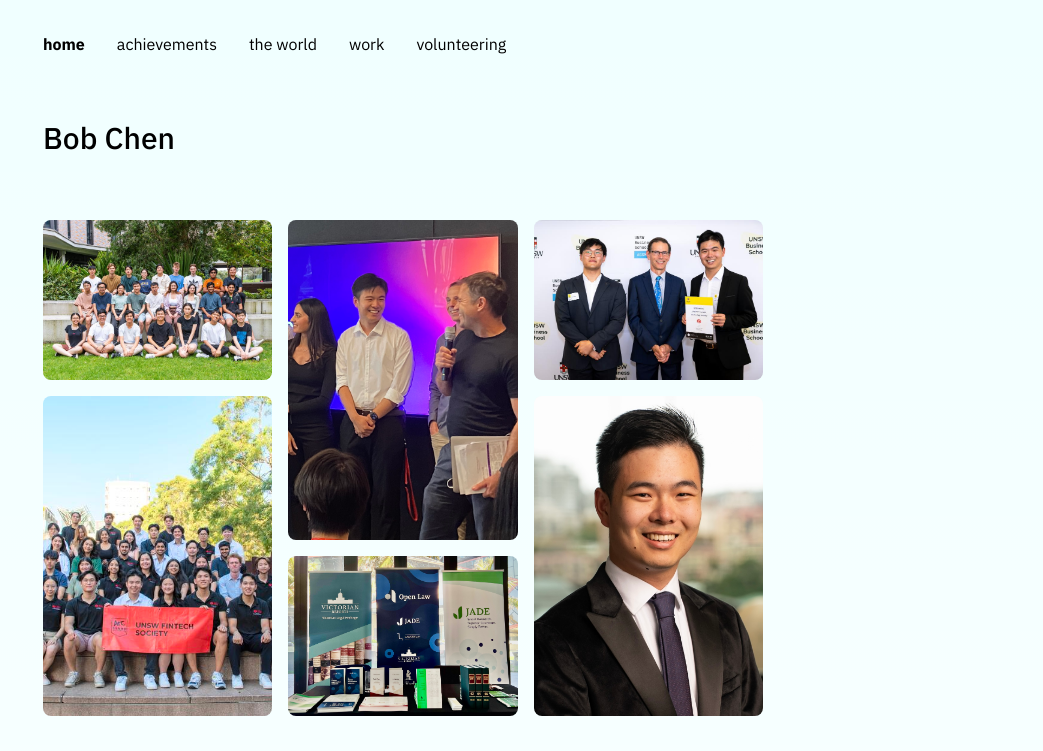
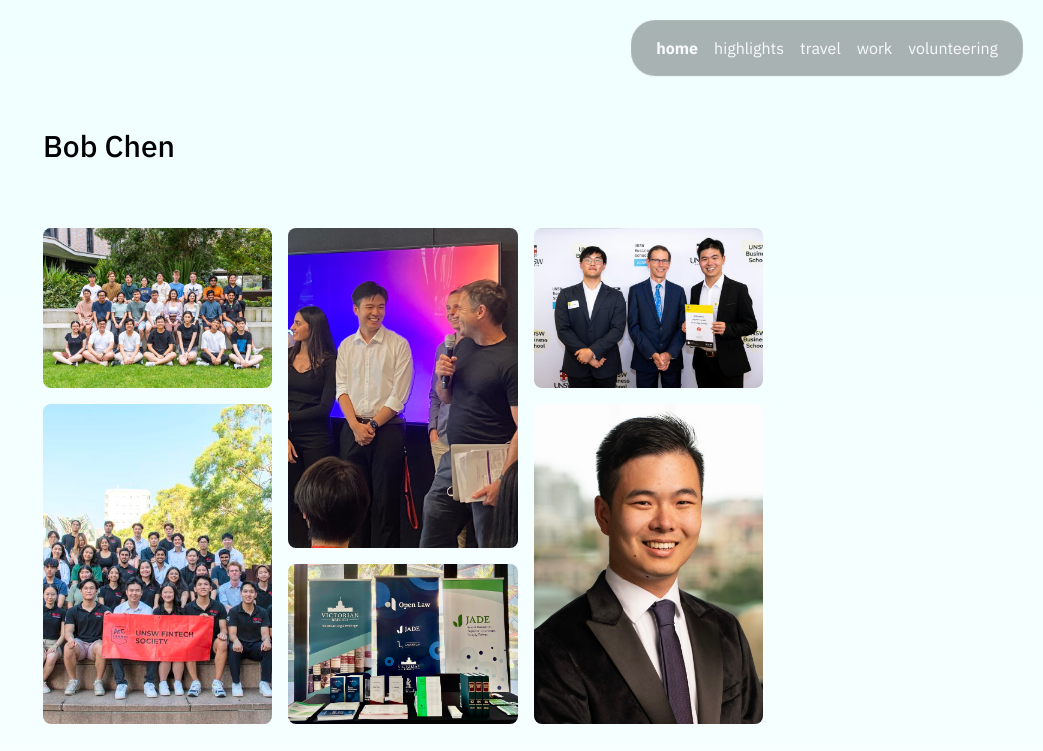
Before and after one commit to 3bobchen/point-clare, a Next.js app: page / in a window 1280 px wide. Shown: the top 751 px of the page, without its empty margins (237-1280 px from the left). Built offline with nearby package versions, Linux system fonts and the light colour scheme.

Commit message:
New header

```diff
--- a/package.json
+++ b/package.json
@@ -10,7 +10,7 @@
   },
   "dependencies": {
     "bootstrap-icons": "^1.11.3",
-    "next": "15.5.3",
+    "next": "^15.5.4",
     "react": "^18",
     "react-dom": "^18",
     "react-svg-worldmap": "^2.0.0-alpha.16"
--- a/src/app/achievements/page.tsx
+++ b/src/app/achievements/page.tsx
@@ -19,19 +19,12 @@ import C3 from "../../../public/achievements/9circuit.jpeg";
 import T1 from "../../../public/achievements/1731059753800.jpeg";
 import T2 from "../../../public/achievements/1731059784532.jpeg";
 import T3 from "../../../public/achievements/1731059768735.jpeg";
+import { Header } from "@/components/Header";
 
 export default function Page() {
   return (
     <main className="flex min-h-screen flex-col max-w-3xl m-auto">
-      <div className="flex flex-row w-full items-start gap-8 px-6 py-8">
-        <a href="/">home</a>
-        <a>
-          <b>achievements</b>
-        </a>
-        <a href="/travel">the world</a>
-        <a href="/work">work</a>
-        <a href="/volunteering">volunteering</a>
-      </div>
+      <Header current="highlights" />
 
       <div className="rounded-xl border border-gray-200/30 bg-white backdrop-blur-lg shadow-lg px-6 py-3">
         <h2 className="px-6 md:px-0 w-full text-xl pt-3 font-bold">
--- a/src/app/layout.tsx
+++ b/src/app/layout.tsx
@@ -14,7 +14,7 @@ export default function RootLayout({
 }>) {
   return (
     <html lang="en">
-      <body>{children}</body>
+      <body className="mt-24">{children}</body>
     </html>
   );
 }
--- a/src/app/page.tsx
+++ b/src/app/page.tsx
@@ -7,6 +7,7 @@ import DevSoc from "../../public/1708676099763.jpg";
 import Fintech2 from "../../public/1708689483040.jpg";
 import React, { Suspense } from "react";
 import { activities, findOutMore } from "@/app/data";
+import { Header } from "@/components/Header";
 
 interface StyledLinkProps {
   img: string;
@@ -117,16 +118,9 @@ function StyledLink(props: StyledLinkProps) {
 
 export default function Home() {
   return (
+    <>
+      <Header current="home" />
       <main className="flex min-h-screen flex-col max-w-3xl m-auto">
-      <div className="flex flex-row w-full items-start gap-8 px-6 py-8">
-        <a>
-          <b>home</b>
-        </a>
-        <a href="/achievements">achievements</a>
-        <a href="/travel">the world</a>
-        <a href="/work">work</a>
-        <a href="/volunteering">volunteering</a>
-      </div>
         <h1 className="px-6 py-8 text-3xl font-medium">Bob Chen</h1>
         <div className="columns-2 sm:columns-3 gap-4 my-8 px-6">
           <div className="relative h-40 mb-4">
@@ -270,11 +264,11 @@ export default function Home() {
           </div>
           Outside of work, Bob is an active participant in extracurricular
           university programs having held the presidency of two different
-        societies. Bob is especially pleased with his work at UNSW Fintech with
-        respect to good project management in the SIG Algothon and good
-        governance changes. Further, the free and open source projects of DevSoc
-        are a worthy cause that serves student developers and the UNSW community
-        well.
+          societies. Bob is especially pleased with his work at UNSW Fintech
+          with respect to good project management in the SIG Algothon and good
+          governance changes. Further, the free and open source projects of
+          DevSoc are a worthy cause that serves student developers and the UNSW
+          community well.
         </span>
         <div className="my-8 px-6 flex flex-row space-x-2 w-full h-14">
           <div className="border border-neutral-200 dark:border-neutral-700 bg-white dark:bg-neutral-800 rounded flex items-center justify-between px-3 py-4">
@@ -356,5 +350,6 @@ export default function Home() {
           }
         })}
       </main>
+    </>
   );
 }
--- a/src/app/travel/page.tsx
+++ b/src/app/travel/page.tsx
@@ -31,6 +31,7 @@ import Istanbul from "../../../public/travel/25/istanbul.jpeg";
 import Kuala from "../../../public/travel/25/kuala.jpeg";
 import Saudi from "../../../public/travel/25/saudi.jpeg";
 import Plane from "../../../public/travel/25/plane.jpeg";
+import { Header } from "@/components/Header";
 
 export default function Page() {
   const data = [
@@ -67,15 +68,7 @@ export default function Page() {
 
   return (
     <main className="flex min-h-screen flex-col max-w-3xl m-auto">
-      <div className="flex flex-row w-full items-start gap-8 px-6 py-8">
-        <a href="/">home</a>
-        <a href="/achievements">achievements</a>
-        <a>
-          <b>the world</b>
-        </a>
-        <a href="/work">work</a>
-        <a href="/volunteering">volunteering</a>
-      </div>
+      <Header current="travel" />
       <h3 className="pr-6 md:pr-0 flex justify-end mt-5">
         {data.length} countries and counting
       </h3>
--- a/src/app/volunteering/page.tsx
+++ b/src/app/volunteering/page.tsx
@@ -4,19 +4,12 @@ import {
   VolunteeringDataObject,
 } from "@/app/volunteering/volunteering_data";
 import { WorkHistoryObject } from "@/components/Work";
+import { Header } from "@/components/Header";
 
 export default function Page() {
   return (
     <main className="flex min-h-screen flex-col max-w-3xl m-auto">
-      <div className="flex flex-row w-full items-start gap-8 px-6 py-8">
-        <a href="/">home</a>
-        <a href="/achievements">achievements</a>
-        <a href="/travel">the world</a>
-        <a href="/work">work</a>
-        <a>
-          <b>volunteering</b>
-        </a>
-      </div>
+      <Header current="volunteering" />
       <div className="w-full px-6 pb-8">
         {volunteering_data.map((work: VolunteeringDataObject, idx: number) => {
           return <WorkHistoryObject key={idx} work={work} />;
--- a/src/app/work/page.tsx
+++ b/src/app/work/page.tsx
@@ -1,19 +1,12 @@
 import React from "react";
 import { work_data, WorkDataObject } from "@/app/work/work_data";
 import { WorkHistoryObject } from "@/components/Work";
+import { Header } from "@/components/Header";
 
 export default function Page() {
   return (
     <main className="flex min-h-screen flex-col max-w-3xl m-auto">
-      <div className="flex flex-row w-full items-start gap-8 px-6 py-8">
-        <a href="/">home</a>
-        <a href="/achievements">achievements</a>
-        <a href="/travel">the world</a>
-        <a>
-          <b>work</b>
-        </a>
-        <a href="/volunteering">volunteering</a>
-      </div>
+      <Header current="work" />
       <div className="w-full px-6 pb-8">
         {work_data.map((work: WorkDataObject, idx: number) => {
           return <WorkHistoryObject key={idx} work={work} />;
--- /dev/null
+++ b/src/components/Header.tsx
@@ -0,0 +1,45 @@
+import React from "react";
+
+export function Header(props: { current: string }) {
+  const { current } = props;
+
+  return (
+    <div className="fixed top-5 right-5 h-14 text-gray-50 rounded-3xl bg-black/30 backdrop-blur-md border border-white/10 flex items-center space-x-4 px-6 shadow-sm z-50">
+      {current === "home" ? (
+        <a>
+          <b>home</b>
+        </a>
+      ) : (
+        <a href="/">home</a>
+      )}
+      {current === "highlights" ? (
+        <a>
+          <b>highlights</b>
+        </a>
+      ) : (
+        <a href="/achievements">highlights</a>
+      )}
+      {current === "travel" ? (
+        <a>
+          <b>travel</b>
+        </a>
+      ) : (
+        <a href="/travel">travel</a>
+      )}
+      {current === "work" ? (
+        <a>
+          <b>work</b>
+        </a>
+      ) : (
+        <a href="/work">work</a>
+      )}
+      {current === "volunteering" ? (
+        <a>
+          <b>volunteering</b>
+        </a>
+      ) : (
+        <a href="/volunteering">volunteering</a>
+      )}
+    </div>
+  );
+}
```
Also changed, not shown: 1 other file (tests, documents, lock files or other folders). Lines whose indentation alone changed are shown as unchanged.
